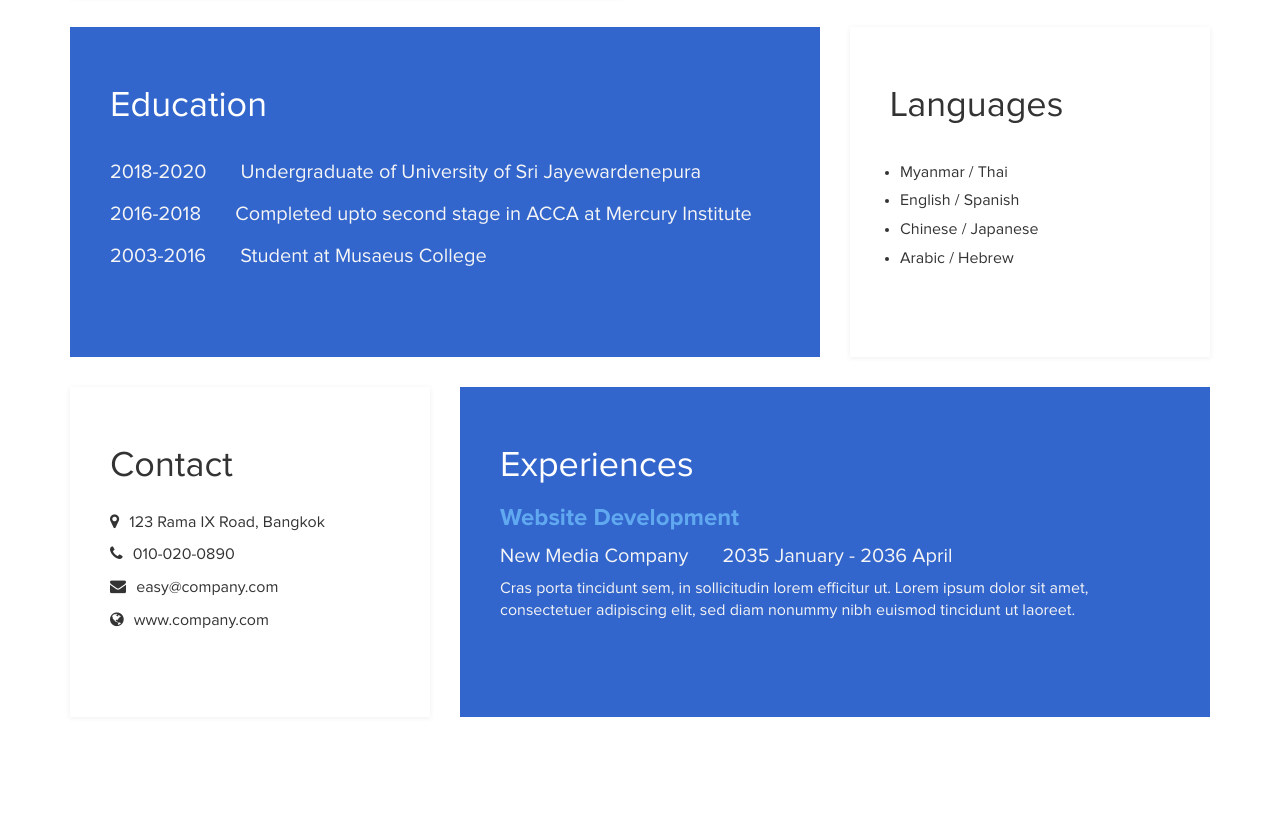
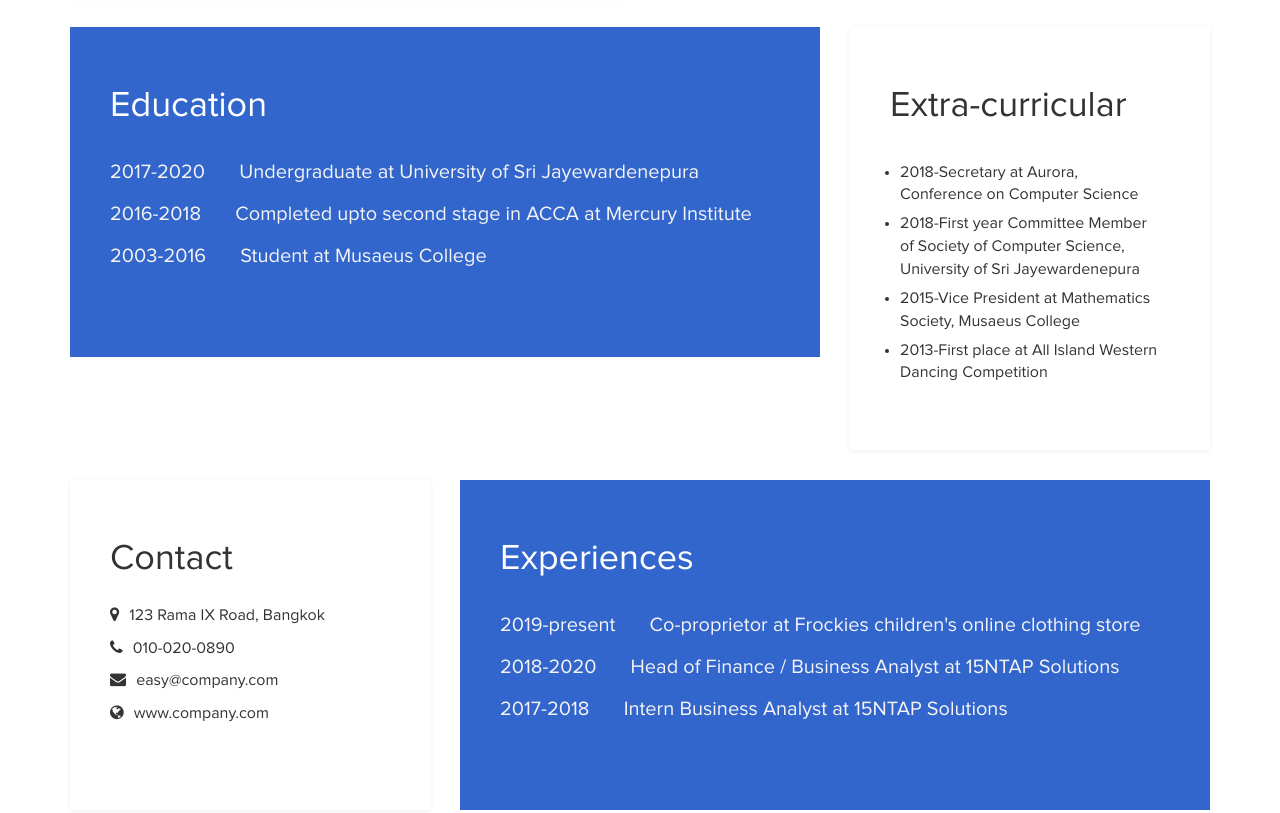
Before and after one commit to kalanisenevirathna/Assignment_CV, a plain HTML site: page index.html in a window 1280 px wide. Shown: the part 1052-1865 px from the top of the page. Drawn offline with Linux system fonts and the light colour scheme.

Commit message:
Experiences edit

```diff
--- a/index.html
+++ b/index.html
@@ -84,8 +84,8 @@ http://www.templatemo.com/tm-467-easy-profile
 					<div class="education-content">
 
 							<div class="education-school">
-								<h5>2018-2020</h5><span></span>
-								<h5>Undergraduate of University of Sri Jayewardenepura</h5>
+								<h5>2017-2020</h5><span></span>
+								<h5>Undergraduate at University of Sri Jayewardenepura</h5>
 								<h5>2016-2018</h5><span></span>
 								<h5>Completed upto second stage in ACCA at Mercury Institute</h5>
 								<h5>2003-2016</h5><span></span>
@@ -97,12 +97,12 @@ http://www.templatemo.com/tm-467-easy-profile
 		</div>
 		<div class="col-md-4 col-sm-12">
 			<div class="languages">
-				<h2>Languages</h2>
+				<h2>Extra-curricular</h2>
 					<ul>
-						<li>Myanmar / Thai</li>
-						<li>English / Spanish</li>
-						<li>Chinese / Japanese</li>
-						<li>Arabic / Hebrew</li>
+						<li>2018-Secretary at Aurora, Conference on Computer Science</li>
+						<li>2018-First year Committee Member of Society of Computer Science, University of Sri Jayewardenepura</li>
+						<li>2015-Vice President at Mathematics Society, Musaeus College</li>
+						<li>2013-First place at All Island Western Dancing Competition</li>
 					</ul>
 			</div>
 		</div>
@@ -125,10 +125,14 @@ http://www.templatemo.com/tm-467-easy-profile
 			<div class="experience">
 				<h2 class="white">Experiences</h2>
 					<div class="experience-content">
-						<h4 class="experience-title accent">Website Development</h4>
-						<h5>New Media Company</h5><span></span>
-						<h5>2035 January - 2036 April</h5>
-						<p class="education-description">Cras porta tincidunt sem, in sollicitudin lorem efficitur ut. Lorem ipsum dolor sit amet, consectetuer adipiscing elit, sed diam nonummy nibh euismod tincidunt ut laoreet.</p>
+						<h4 class="experience-title accent"></h4>
+						<h5>2019-present</h5><span></span>
+						<h5>Co-proprietor at Frockies children's online clothing store</h5>
+						<h5>2018-2020</h5><span></span>
+						<h5>Head of Finance / Business Analyst at 15NTAP Solutions</h5>
+						<h5>2017-2018</h5><span></span>
+						<h5>Intern Business Analyst at 15NTAP Solutions</h5>
+
 					</div>
 			</div>
 		</div>
```
